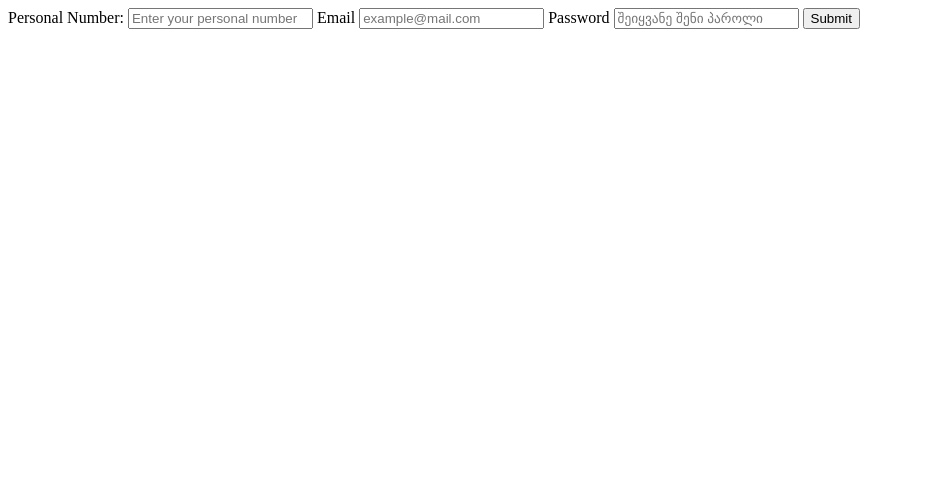
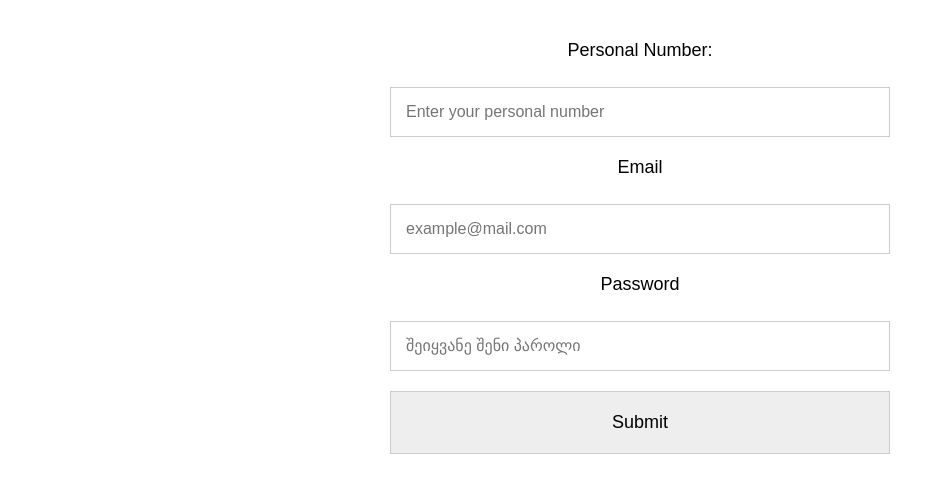
Before and after one commit to ketigabunia15-hash/homework-21, a plain HTML site: page index.html in a window 1280 px wide. Shown: the whole page, without its empty margins (0-945 px from the left). Drawn offline with Linux system fonts and the light colour scheme.

Commit message:
style.css

```diff
--- a/index.html
+++ b/index.html
@@ -3,10 +3,11 @@
   <head>
     <meta charset="UTF-8" />
     <meta name="viewport" content="width=device-width, initial-scale=1.0" />
-    <title>Document</title>
+    <link rel="stylesheet" href="style.css">
+    <title>Homework 21</title>
   </head>
   <body>
-    <section>
+    <section class="container">
       <form action="#" method="post">
         <label for="personal-number">Personal Number:</label>
         <input
--- /dev/null
+++ b/style.css
@@ -0,0 +1,45 @@
+*{
+  margin: 0;
+  padding: 0;
+  box-sizing: border-box;
+}
+
+.container {
+  width: 500px;
+  margin: 40px auto;
+  font-family: Arial, sans-serif;
+}
+
+form {
+  display: flex;
+  flex-direction: column;
+  gap: 20px;
+}
+
+label {
+  font-size: 18px;
+  margin-bottom: 6px;
+  display: block;
+  text-align: center;  /* აქ ცენტრში გადაგაქვთ */
+}
+
+input {
+  width: 100%;
+  padding: 15px;
+  font-size: 16px;
+  border: 1px solid #ccc;
+  box-sizing: border-box;
+}
+
+button[type="submit"] {
+  width: 100%;
+  padding: 20px;
+  background-color: #eee;
+  border: 1px solid #ccc;
+  font-size: 18px;
+  cursor: pointer;
+}
+
+button[type="submit"]:hover {
+  background-color: #e2e2e2;
+}
```
